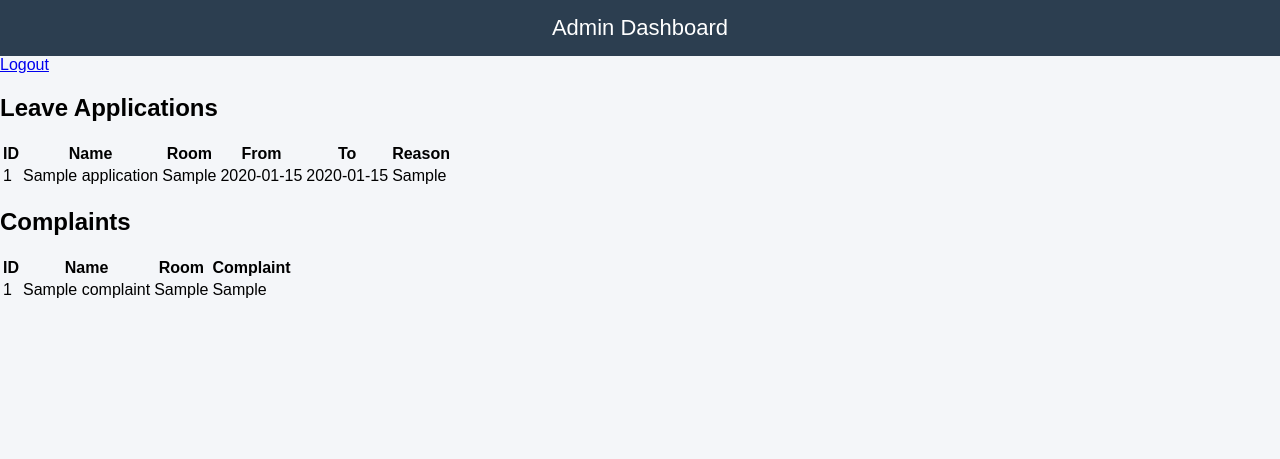
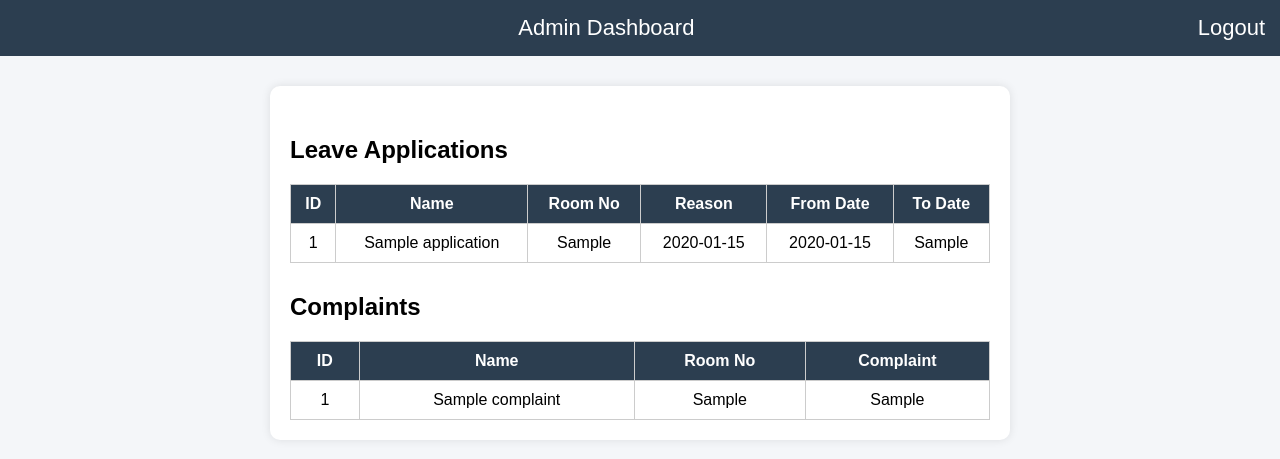
Before and after one commit to srinithisivanantham/hostel-chatbot, a Flask app: page /admin/dashboard in a window 1280 px wide. Shown: the top 459 px of the page. Run offline with Flask 3, Linux system fonts and the light colour scheme; the visitor is signed in with stand-in values (Sample User, id 1); tables that the repository leaves empty hold one stand-in row (values such as "Sample post").

Commit message:
Display admin data in table format

```diff
--- a/templates/admin_dashboard.html
+++ b/templates/admin_dashboard.html
@@ -3,45 +3,79 @@
 <head>
     <title>Admin Dashboard</title>
     <link rel="stylesheet" href="{{ url_for('static', filename='style.css') }}">
+    <style>
+        table {
+            width: 100%;
+            border-collapse: collapse;
+            margin-top: 15px;
+        }
+
+        th, td {
+            border: 1px solid #ccc;
+            padding: 10px;
+            text-align: center;
+        }
+
+        th {
+            background-color: #2c3e50;
+            color: white;
+        }
+
+        h2 {
+            margin-top: 30px;
+        }
+    </style>
 </head>
 <body>
 
-<header>Admin Dashboard</header>
+<header>
+    Admin Dashboard
+    <a href="/admin/logout" style="float:right;color:white;text-decoration:none;">Logout</a>
+</header>
 
-<div class="logout">
-    <a href="/admin/logout">Logout</a>
-</div>
+<div class="container">
 
+    <!-- LEAVE APPLICATIONS -->
     <h2>Leave Applications</h2>
+
+    {% if leaves %}
     <table>
         <tr>
             <th>ID</th>
             <th>Name</th>
-        <th>Room</th>
-        <th>From</th>
-        <th>To</th>
+            <th>Room No</th>
             <th>Reason</th>
+            <th>From Date</th>
+            <th>To Date</th>
         </tr>
-    {% for l in leaves %}
+
+        {% for leave in leaves %}
         <tr>
-        <td>{{ l[0] }}</td>
-        <td>{{ l[1] }}</td>
-        <td>{{ l[2] }}</td>
-        <td>{{ l[3] }}</td>
-        <td>{{ l[4] }}</td>
-        <td>{{ l[5] }}</td>
+            <td>{{ leave[0] }}</td>
+            <td>{{ leave[1] }}</td>
+            <td>{{ leave[2] }}</td>
+            <td>{{ leave[3] }}</td>
+            <td>{{ leave[4] }}</td>
+            <td>{{ leave[5] }}</td>
         </tr>
         {% endfor %}
     </table>
+    {% else %}
+        <p>No leave applications found.</p>
+    {% endif %}
 
+    <!-- COMPLAINTS -->
     <h2>Complaints</h2>
+
+    {% if complaints %}
     <table>
         <tr>
             <th>ID</th>
             <th>Name</th>
-        <th>Room</th>
+            <th>Room No</th>
             <th>Complaint</th>
         </tr>
+
         {% for c in complaints %}
         <tr>
             <td>{{ c[0] }}</td>
@@ -51,6 +85,11 @@
         </tr>
         {% endfor %}
     </table>
+    {% else %}
+        <p>No complaints found.</p>
+    {% endif %}
+
+</div>
 
 </body>
 </html>
```
Lines whose indentation alone changed are shown as unchanged.
